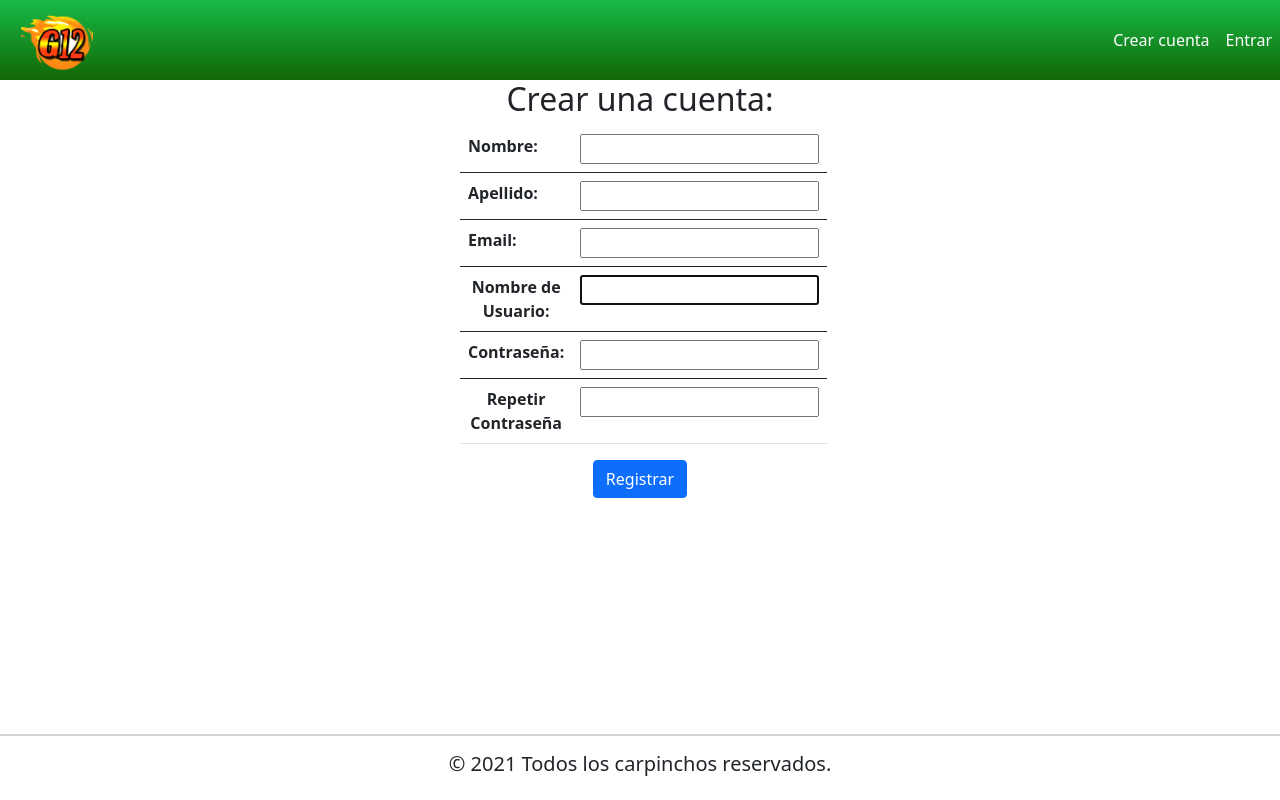
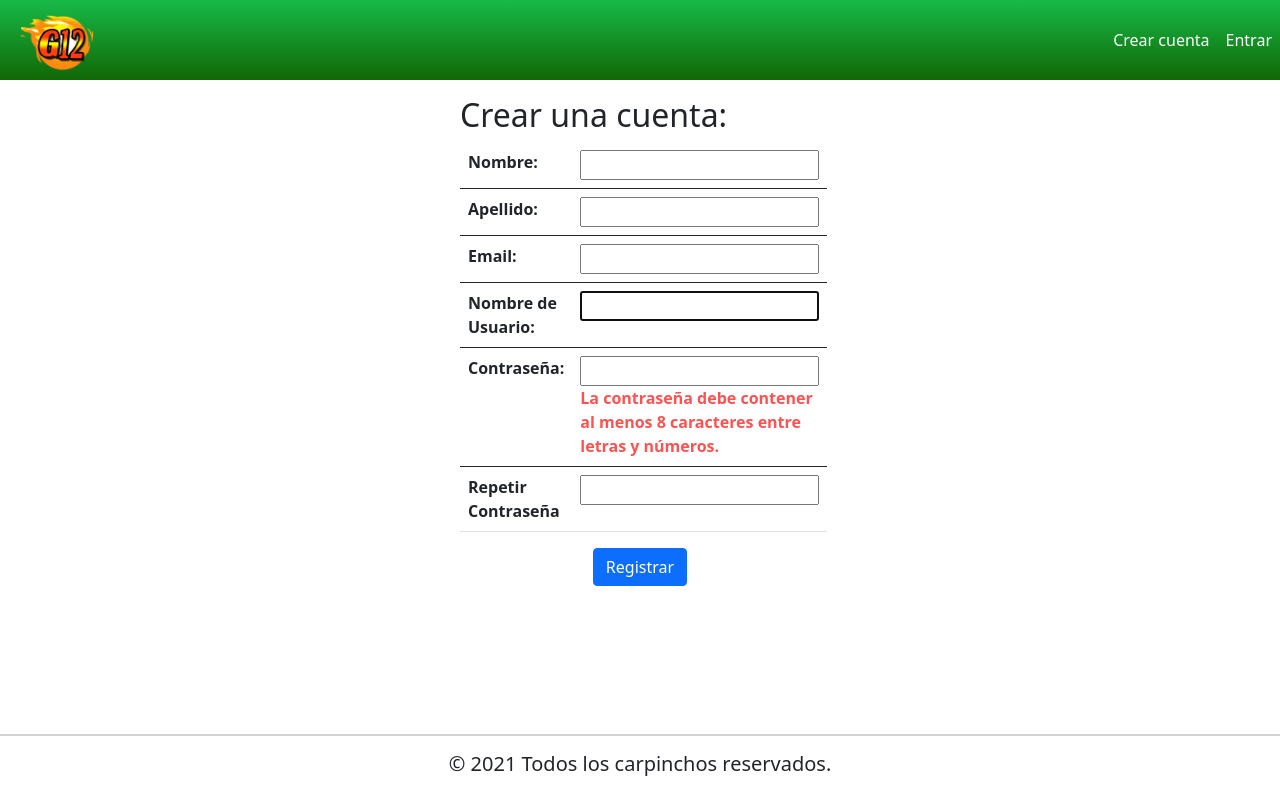
Before and after one commit to gonzalov85/Aplicativo1, a Django app: page /registro/ in a window 1280 px wide. Run offline with Django 3.2, Linux system fonts and the light colour scheme; lists and menus that the app fills with data are empty; some libraries are stand-ins or nearby versions.

Commit message:
mas arreglos y css
Co-Authored-By: SaraRotela <88736486+SaraRotela@users.noreply.github.com>
Co-Authored-By: Ballest-fran <88737673+Ballest-fran@users.noreply.github.com>
Co-Authored-By: JoseALT <88116605+JoseLALT@users.noreply.github.com>
Co-Authored-By: eugenia286 <88558845+eugenia286@users.noreply.github.com>
Co-Authored-By: guildmember145 <52839296+guildmember145@users.noreply.github.com>
Co-Authored-By: CristianSchah <88737383+CristianSchah@users.noreply.github.com>
Co-Authored-By: santiagowuerich <88554765+santiagowuerich@users.noreply.github.com>

```diff
--- a/static/css/main.css
+++ b/static/css/main.css
@@ -1,11 +1,6 @@
-
-.container-login{
-    width: 30%;
+body{
+    height:80vh;
 }
- .container-registro{
-    width: 30%;
-}
-
 
 .titulo-carpincho {
     color:blue;
@@ -19,6 +14,7 @@
 
 .inicio{
     text-align: center;
+    padding-top: 2vh;
 }
 .puntaje{
     margin-left:2vh;
@@ -80,8 +76,8 @@
 }
 
 .footer{
+    position:fixed;
     text-align: center;
-    position:fixed;
     border-top: solid lightgray 2px;
     padding:2vh;
     bottom:0;
@@ -101,3 +97,23 @@
 .jugaste{
     text-align: center;
 }
+
+.small{
+    color:rgb(253, 82, 82);
+    font-size:2vh;
+}
+
+.container-registro{
+    width: 30%;
+    height: 80vh;
+    padding-top: 2vh;
+}
+
+.container-login{
+    width: 30%;
+    height: 80vh;
+}
+
+.login-btn{
+    text-align: center;
+}
--- a/templates/Usuario/registro.html
+++ b/templates/Usuario/registro.html
@@ -5,14 +5,6 @@
     {{form.as_p}}
     <button type="submit">Enviar</button>
 </form> -->
-<style type="text/css">
-    *{
-        text-align: center;
-    }
-    .container-registro{
-        width: 30%;
-    }
-</style>
 <div class="container container-registro">
     <h2>Crear una cuenta:</h2>
     <form method="POST">
@@ -55,7 +47,8 @@
                     <th scope="col"><div class="form-group"  style= "text-align: left;">
                         <label for="Nombre">Contraseña:</label>
                         </div></th>
-                    <th>{{form.password1}}</td>
+                    <th>{{form.password1}}</td><br>
+                    <small class="small">La contraseña debe contener al menos 8 caracteres entre letras y números.</small>
                 </tr>
             </tbody>
             <tbody>
@@ -68,7 +61,9 @@
             </tbody>
         </table>
         {{ form.errors }}
-        <button type="submit" class="btn btn-primary">Registrar</button>
+        <div class="login-btn"><button  type="submit" class="btn btn-primary">Registrar</button></div>
     </form>
+    <br><br><br><br><br><br>
 </div>
+
 {% endblock %}
--- a/templates/play/jugar.html
+++ b/templates/play/jugar.html
@@ -60,7 +60,7 @@
                     </button>
 
             </form>
-            <br>
+            <br><br><br><br>
         </div>
     </div>
 {% endif %}
--- a/templates/play/tablero.html
+++ b/templates/play/tablero.html
@@ -38,5 +38,6 @@
     <div class="jugar-denuevo">
         <h2 class="comienza">¡Comienza de nuevo e intenta obtener un puntaje más alto!</h2>
         <a href="{% url 'atencion' %}"><button type="button" class="btn btn-primary">Volver a Jugar </button></a>
+        <br><br><br><br><br><br>
     </div>
     {% endblock %}
```
Also changed, not shown: templates/Usuario/login.html (+6 -12 lines), templates/play/resultados.html (+4 -3 lines), db.sqlite3.
